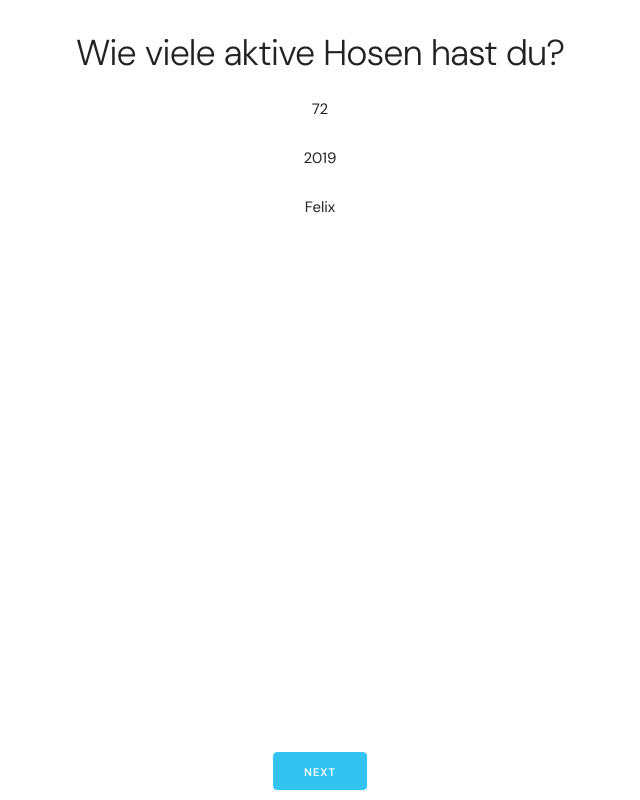
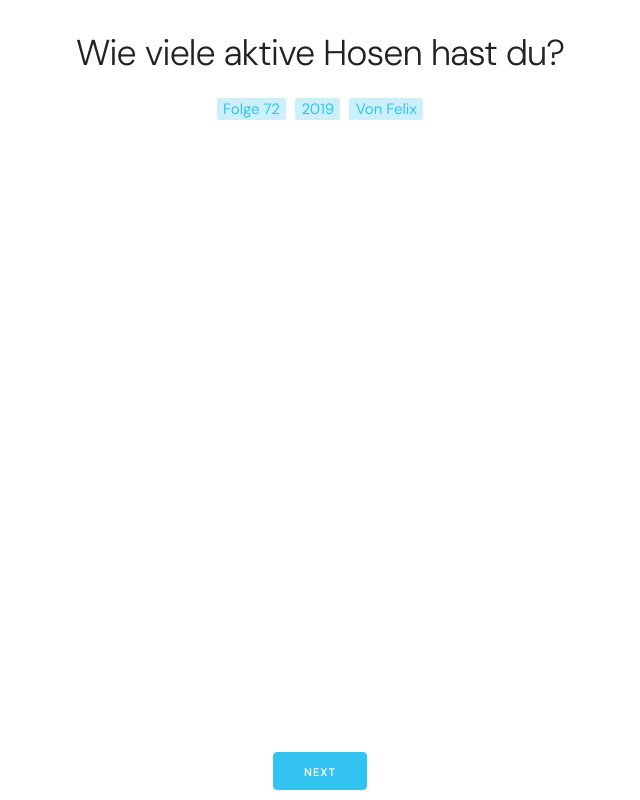
Before and after one commit to jis3r/5schnellefragen, a Svelte app: page / in a window 1280 px wide. Both pictures are taken after a click on the button "GIB MIR 5!". Shown: the part 285-1085 px from the top of the page, without its empty margins (320-960 px from the left). Built offline with nearby package versions, Linux system fonts and the light colour scheme.

Commit message:
add: new design for question-metadata

```diff
--- a/src/components/Question.svelte
+++ b/src/components/Question.svelte
@@ -8,7 +8,25 @@
     }
 </script>
 
-<h3 class="question">{details.question}</h3>
-<p class="episode">{details.episode}</p>
-<p class="year">{details.year}</p>
-<p class="author">{details.author}</p>
+<div class="row" style="margin-top: 25%">
+    <div class="twelve columns">
+        <h3 class="question">{details.question}</h3>
+    </div>
+</div>
+<div class="row">
+    <div class="twelve columns">
+        <span class="episode">Folge {details.episode}</span>
+        <span class="year">{details.year}</span>
+        <span class="author">Von {details.author}</span>
+    </div>
+</div>
+
+<style>
+span {
+    color: #33C3F0 /*#006C73*/;
+    background-color: rgba(51, 195, 240, 0.25);
+    border-radius: 0.25rem;
+    padding: 0.125rem 0.625rem;
+    margin: 0 0.25rem;
+}
+</style>
```
